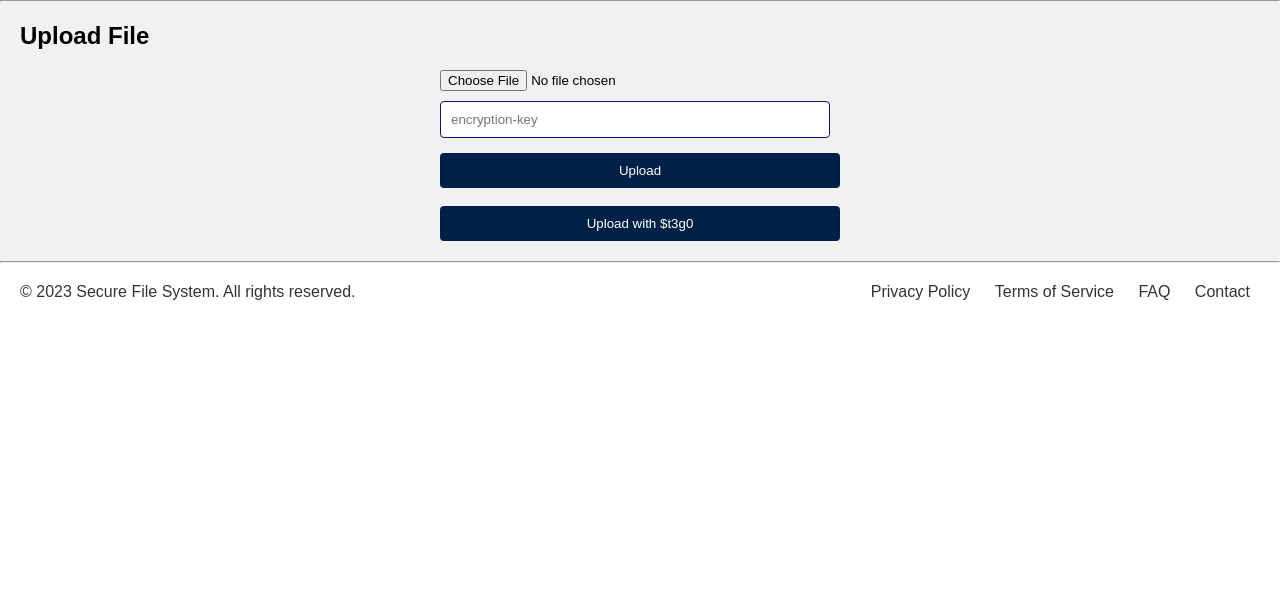
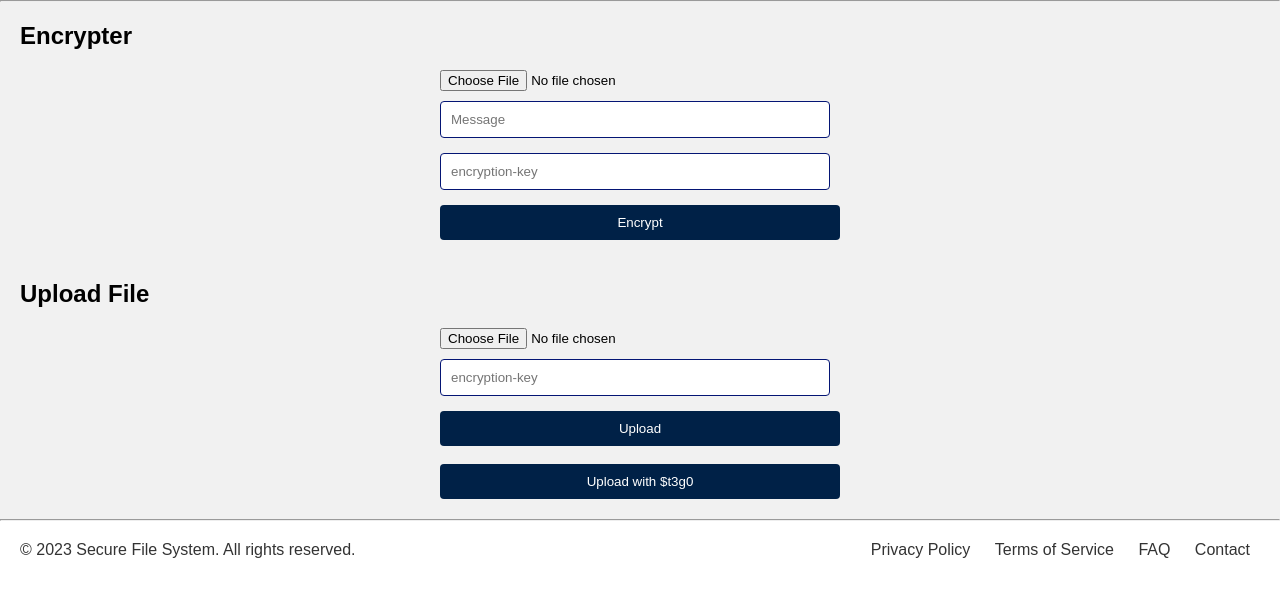
Before and after one commit to kunwaratit/Image_steganography_LSB_Algorithm, a Django app: page /upload/ in a window 1280 px wide. Shown: the part 53-650 px from the top of the page. Run offline with Django 4.2, Linux system fonts and the light colour scheme.

Commit message:
pathOfEncryptingFile

```diff
--- /dev/null
+++ b/Main_File/storefront/storefront/a.txt
@@ -0,0 +1 @@
+sada
--- a/Main_File/storefront/storefront/views.py
+++ b/Main_File/storefront/storefront/views.py
@@ -61,22 +61,23 @@ def encdec(request):
             ciphertext= iv + ciphertext_bytes
             return ciphertext
         def encrypt_file(self, file_name):
-            with open(file_name, 'rb') as fo:
+            with open("static/"+file_name, 'rb') as fo:
                 plaintext = fo.read()
 
             enc = self.encrypt(plaintext, self.key)
-            with open(file_name + ".enc", 'wb') as fo:
+            with open("static/"+file_name + ".enc", 'wb') as fo:
                 fo.write(enc)
-            os.remove(file_name)
+            os.remove("static/"+file_name)
 
 
     key = b'LEDMXIQBGNVOJRUI'
     enc = Encryptor(key)
+    ciphertext=enc.encrypt_file(str(input("Enter name of file to encrypt: ")))
 
   #  message1=input("enter message")
    # message=bytes(message1, 'utf-8')
    # print(message)
-   # ciphertext=enc.encrypt(message,key)
+  #  ciphertext=enc.encrypt(message,key)
    # print(ciphertext)
 
   #  message=input("enter message")
@@ -85,6 +86,7 @@ def encdec(request):
 
 
   #correct
-    enc.encrypt_file(str(input("Enter name of file to encrypt: ")))
-    data={'data1':'ciphertext'}
+
+    data={}
+    data['data1']=key
     return render(request,"encdec.html",data)
--- a/Main_File/storefront/template/upload.html
+++ b/Main_File/storefront/template/upload.html
@@ -1,4 +1,15 @@
 {% include 'header.html' %}
+<section class="upload-section">
+    <h1>Encrypter</h1>
+    <form class="upload-form" action="#" method="post" enctype="multipart/form-data">
+        <input type="file" name="file" id="file">
+        <input type="text" name="key" id="file" placeholder="Message">
+        <input type="text" name="key" id="file" placeholder="encryption-key">
+        <button type="submit">Encrypt</button>
+
+    </form>
+</section>
+
 <section class="upload-section">
     <h1>Upload File</h1>
     <form class="upload-form" action="#" method="post" enctype="multipart/form-data">
```
Also changed, not shown: branch.txt (added, +12 -0 lines), 4 other files.
